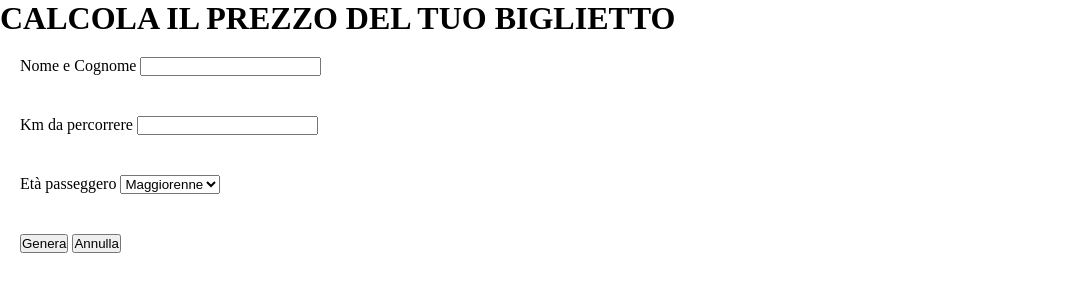
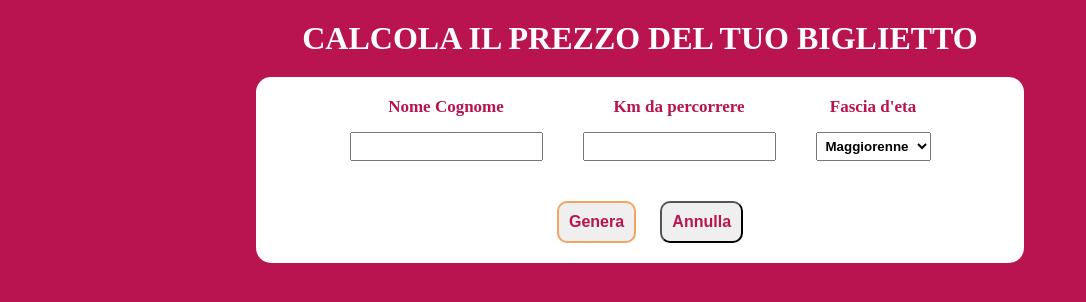
Before and after one commit to DavidePisani/js-biglietto-treno-form, a plain HTML site: page index.html in a window 1280 px wide. Shown: the whole page, without its empty margins (0-1086 px from the left). Drawn offline with Linux system fonts and the light colour scheme.

Commit message:
problema use age value

```diff
--- a/css/style.css
+++ b/css/style.css
@@ -1,14 +1,78 @@
+/* COMMON */
 *{
     margin: 0;
     padding: 0;
     box-sizing: border-box;
 }
 
+body{
+    background-color: #b91450;
+}
+
+.flex-cont{
+    display: flex;
+}
+
+/* main */
+
+h1{
+    text-align: center;
+    color: white;
+    padding: 20px 0;
+}
+
+.info-user{
+    width: 60%;
+    margin: 0 auto;
+    background-color: white;
+    border-radius: 15px;
+}
+.user-form{
+    justify-content: center;
+
+}
+
 .form-item{
     padding: 20px;
+    color: #b91450;
+    font-size: 17px;
+    font-weight: bolder;
+    text-align: center;
+}
+
+label{
+    display: inline-block;
+    padding-bottom: 15px;
+}
+
+input{
+    text-align: center;
+    font-weight: bold;
+    padding: 5px;
+}
+
+select{
+    padding: 5px;
+    font-weight: bold;
+}
+
+button{
+    padding: 10px;
+    font-size: 16px;
+    font-weight: bold;
+    margin-left: 20px;
+    color: #b91450;
+    border-radius: 10px;
+}
+
+#generate-ticket{
+    border: 2px solid #f2a460;
 }
 
 .ticket{
+    width: 60%;
+    margin: 30px auto;
+    background-color: white;
     display: none;
 }
 
--- a/index.html
+++ b/index.html
@@ -8,36 +8,41 @@
     <title>Biglietto del treno</title>
 </head>
 <body>
+
+
+    <h1>CALCOLA IL PREZZO DEL TUO BIGLIETTO</h1>
+<main>
 <!-- FORM -->
-    <div class="user-form">
-        <h1>CALCOLA IL PREZZO DEL TUO BIGLIETTO</h1>
-
+    <section class="info-user">
+    <div class="user-form flex-cont">
         <!-- nome e cognome  -->
         <div class="form-item">
-            <label for="user-name">Nome e Cognome</label>
+            <label for="user-name">Nome  Cognome</label><br>
             <input type="text" id="user-name">
         </div>
         <!-- km da percorrere -->
         <div class="form-item">
-            <label for="user-km">Km da percorrere</label>
+            <label for="user-km">Km da percorrere</label><br>
             <input type="number" id="user-km">
         </div>
         <!-- età passegero -->
         <div class="form-item">
-            <label for="user-age">Età passeggero</label>
+            <label for="user-age">Fascia d'eta</label><br>
             <select id="user-age">
                 <option value="maggiorenne">Maggiorenne</option>
                 <option value="minorenne">Minorenne</option>
                 <option value="over">Over 65</option>
             </select>
         </div>
+    </div>
         <!-- bottoni -->
         <div class="form-item">
             <button id="generate-ticket">Genera</button>
             <button id="delete-ticket">Annulla</button>
         </div>
 
-    </div>
+
+</section>
     <!-- BIGLIETTO  -->
     <div id="ticket" class="ticket">
         <h2>IL TUO BIGLIETTO</h2>
@@ -49,5 +54,6 @@
     </div>
 
     <script type="text/javascript" src="js/script.js"></script>
+</main>
 </body>
 </html>
--- a/js/script.js
+++ b/js/script.js
@@ -21,12 +21,12 @@ generateButton.addEventListener('click',
         const finalPrice = price - discount
 
 // Tipo di tariffa
-        let ticketOffert = "Tariffa standard";
+        let ticketOffert = "Biglietto standard";
 
         if (userAge === 'minorenne') {
-            ticketOffert = "Tariffa minorenne"
+            ticketOffert = "Biglietto minorenne"
         }else if (userAge === 'over') {
-            ticketOffert = "Tariffa Over"
+            ticketOffert = "Biglietto Over 65"
         }
 
 // stampa del tipo di biglietto
```
